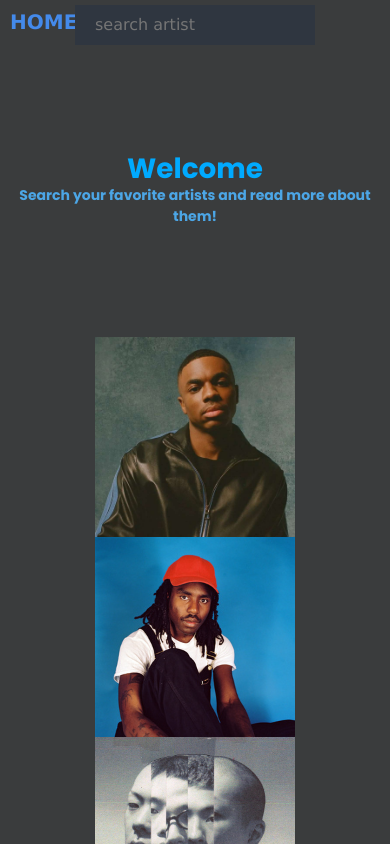
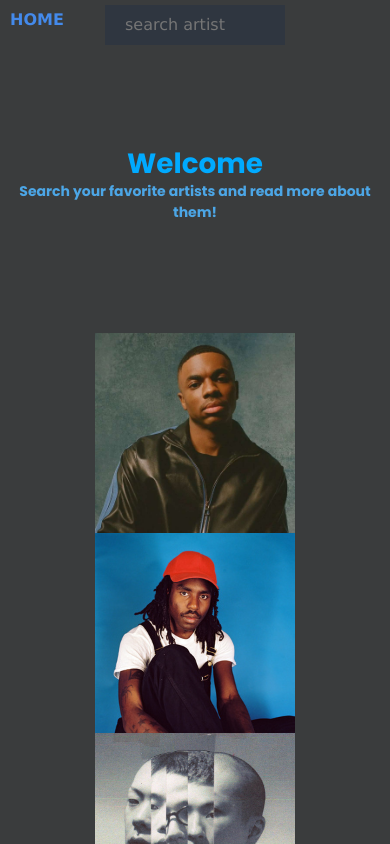
Before and after one commit to stvnlee890/Discography-App, a React (Create React App) app: page / in a window 390 px wide. Shown: the top 844 px of the page. Built offline with nearby package versions, Linux system fonts and the light colour scheme; no server answers; a web font is replaced by a local one.

Commit message:
final commit

```diff
--- a/src/App.css
+++ b/src/App.css
@@ -439,7 +439,9 @@ background-color: transparent;
 
   /* ARTIST PROFILE COMPONENT*/
   .artist-profile-image {
-
+  }
+  .search-text {
+    width: 180px
   }
   .profile-image {
     width: 100%;
--- a/src/App.js
+++ b/src/App.js
@@ -47,9 +47,9 @@ useEffect(() => {
   return (
     <div className="App">
       <nav className='navigation' >
-        <h5>
-       <Link to='/' style={{textDecoration: 'none'}}>HOME</Link>
-        </h5>
+        <h6>
+       <Link className='home-link' to='/' style={{textDecoration: 'none'}}>HOME</Link>
+        </h6>
        <Search searchArtist={searchArtist} setSearchArtist={setSearchArtist} getImages={getImages} />
       </nav>
       <main className='main-page'>
```
Also changed, not shown: src/components/Results.js (+0 -42 lines).
